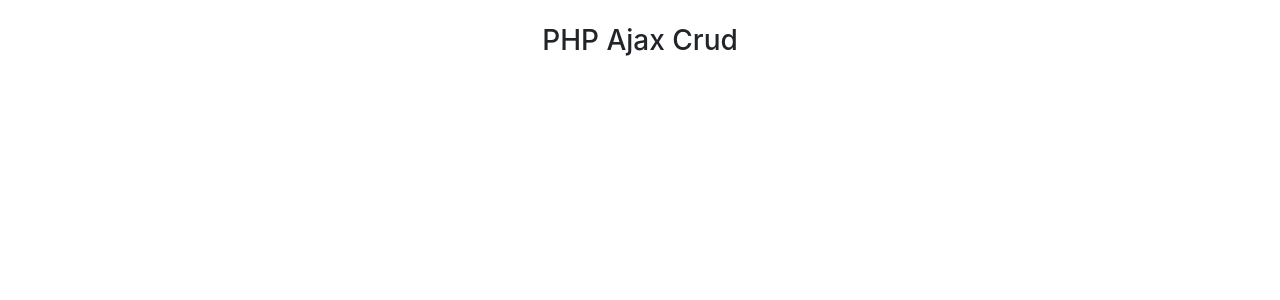
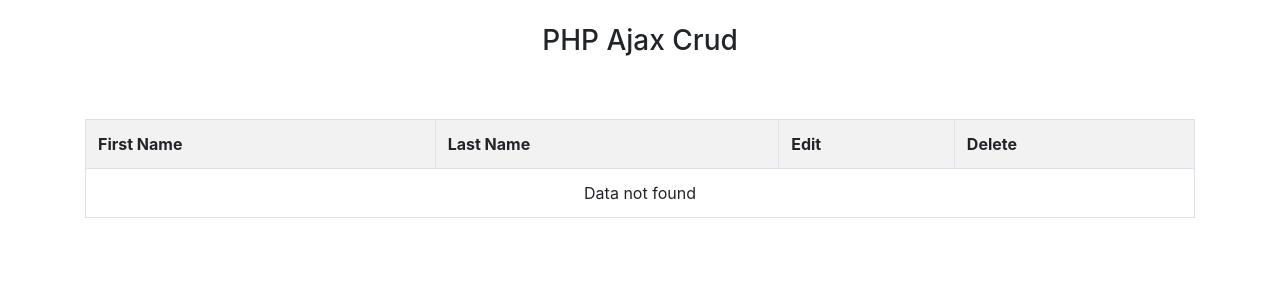
Before and after one commit to gbelecedric/php-ajax-crud, a PHP site: page / in a window 1280 px wide. Shown: the top 300 px of the page. Run offline with PHP 8.4, Linux system fonts and the light colour scheme; data that the repository does not hold is empty; some libraries are stand-ins or nearby versions.

Commit message:
Update index.php

```diff
--- a/index.php
+++ b/index.php
@@ -36,7 +36,7 @@
 
 <script>
     $(document).ready(function(){
-
+        load_data();
         function load_data()
         {
             $.ajax({
```
